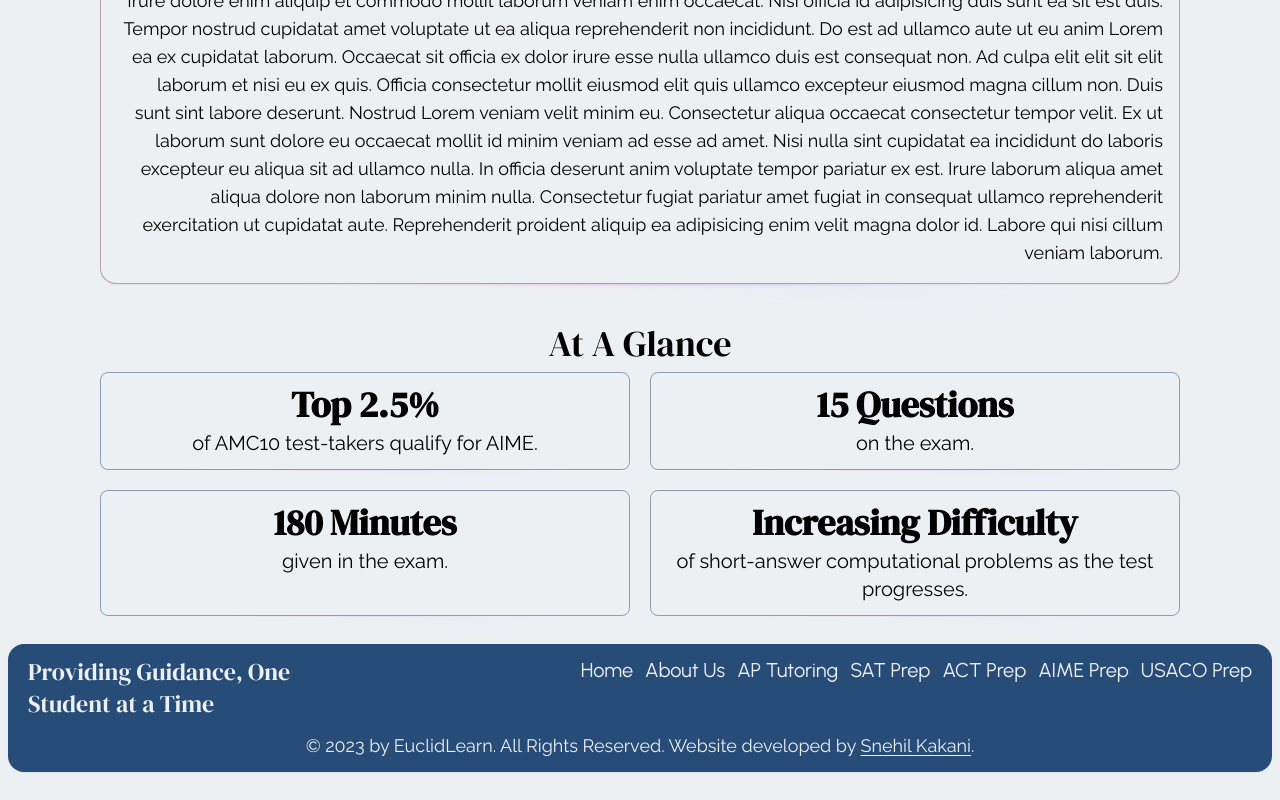
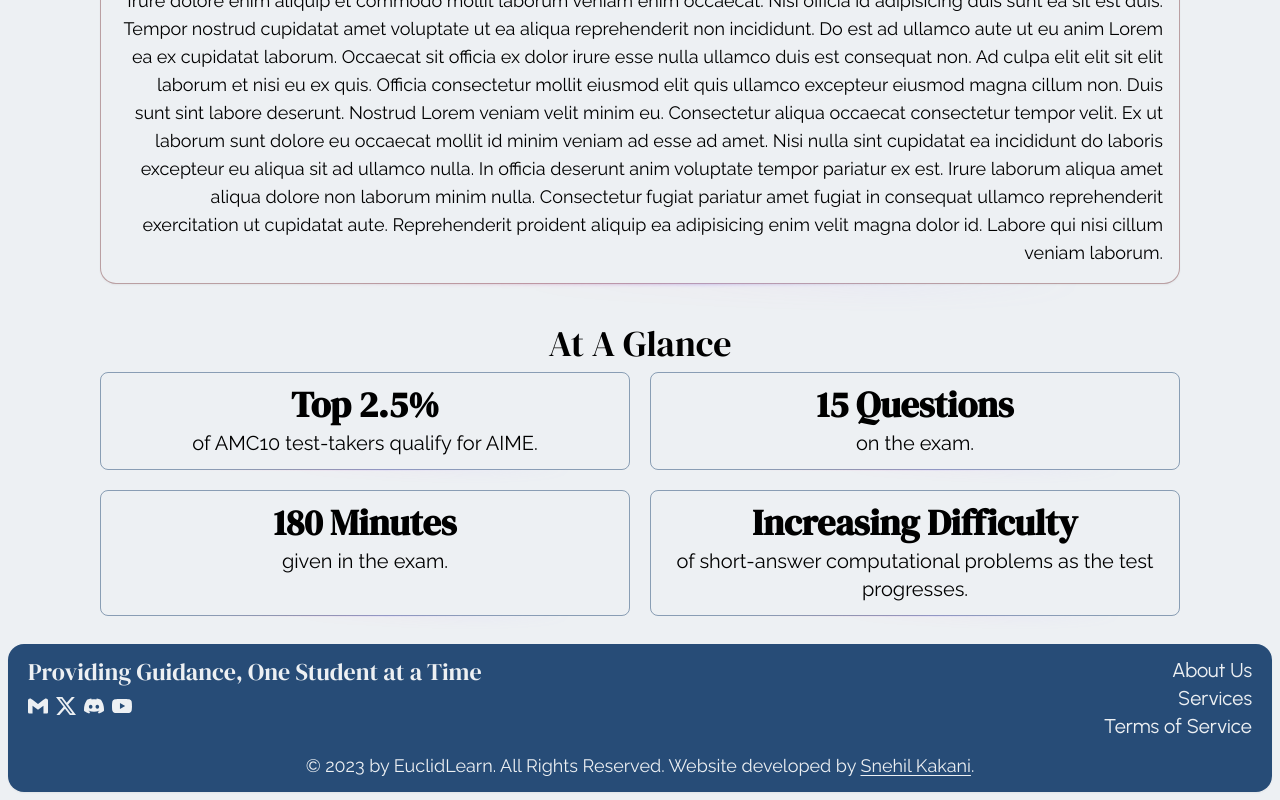
Before and after one commit to snek152/euclidlearn, a Next.js app: page /services/aime in a window 1280 px wide. Shown: the part 772-1572 px from the top of the page. Built offline with nearby package versions, Linux system fonts and the light colour scheme.

Commit message:
changing the footer

```diff
--- a/app/page.tsx
+++ b/app/page.tsx
@@ -61,7 +61,7 @@ export default function Home() {
         />
       </section>
       <div className="px-10 lg:px-24">
-        <section className="p-5">
+        <section className="p-5 scroll-m-28" id="courses">
           <h1 className="font-dm text-4xl mb-5 text-center">What We Offer</h1>
           <div className="grid grid-cols-1 sm:grid-cols-3 md:grid-cols-5 gap-5">
             <CourseCard title="AP" href="/services/ap" />
--- a/components/Footer.tsx
+++ b/components/Footer.tsx
@@ -5,16 +5,92 @@ import { Fragment } from "react";
 export default function Footer() {
   return (
     <section className="bg-navy rounded-2xl m-2 px-5 py-3 shadow-sm text-white">
-      <div className="flex flex-col md:flex-row justify-between">
+      <div className="grid grid-cols-2 justify-between">
+        <div>
           <h1 className="font-dm text-2xl">
             Providing Guidance, One Student at a Time
           </h1>
-        <div className="flex flex-col md:flex-row gap-3 w-full justify-end">
-          {navLinks.map((link, i) =>
-            link.href ? (
+          <div className="flex py-2 gap-2 focus:outline-none">
+            <a
+              href="mailto:info@euclidlearn.com"
+              target="_blank"
+              rel="noopener noreferrer"
+            >
+              <svg
+                role="img"
+                viewBox="0 0 24 24"
+                xmlns="http://www.w3.org/2000/svg"
+                className="fill-white h-5 w-5"
+              >
+                <title>Gmail</title>
+                <path d="M24 5.457v13.909c0 .904-.732 1.636-1.636 1.636h-3.819V11.73L12 16.64l-6.545-4.91v9.273H1.636A1.636 1.636 0 0 1 0 19.366V5.457c0-2.023 2.309-3.178 3.927-1.964L5.455 4.64 12 9.548l6.545-4.91 1.528-1.145C21.69 2.28 24 3.434 24 5.457z" />
+              </svg>
+            </a>
+            <a
+              href="https://x.com/learneuclid"
+              target="_blank"
+              rel="noopener noreferrer"
+            >
+              <svg
+                role="img"
+                viewBox="0 0 24 24"
+                xmlns="http://www.w3.org/2000/svg"
+                className="fill-white h-5 w-5"
+              >
+                <title>X</title>
+                <path d="M18.901 1.153h3.68l-8.04 9.19L24 22.846h-7.406l-5.8-7.584-6.638 7.584H.474l8.6-9.83L0 1.154h7.594l5.243 6.932ZM17.61 20.644h2.039L6.486 3.24H4.298Z" />
+              </svg>
+            </a>
+            <a
+              href="https://google.com"
+              target="_blank"
+              rel="noopener noreferrer"
+            >
+              <svg
+                role="img"
+                viewBox="0 0 24 24"
+                xmlns="http://www.w3.org/2000/svg"
+                className="fill-white h-5 w-5"
+              >
+                <title>Discord</title>
+                <path d="M20.317 4.3698a19.7913 19.7913 0 00-4.8851-1.5152.0741.0741 0 00-.0785.0371c-.211.3753-.4447.8648-.6083 1.2495-1.8447-.2762-3.68-.2762-5.4868 0-.1636-.3933-.4058-.8742-.6177-1.2495a.077.077 0 00-.0785-.037 19.7363 19.7363 0 00-4.8852 1.515.0699.0699 0 00-.0321.0277C.5334 9.0458-.319 13.5799.0992 18.0578a.0824.0824 0 00.0312.0561c2.0528 1.5076 4.0413 2.4228 5.9929 3.0294a.0777.0777 0 00.0842-.0276c.4616-.6304.8731-1.2952 1.226-1.9942a.076.076 0 00-.0416-.1057c-.6528-.2476-1.2743-.5495-1.8722-.8923a.077.077 0 01-.0076-.1277c.1258-.0943.2517-.1923.3718-.2914a.0743.0743 0 01.0776-.0105c3.9278 1.7933 8.18 1.7933 12.0614 0a.0739.0739 0 01.0785.0095c.1202.099.246.1981.3728.2924a.077.077 0 01-.0066.1276 12.2986 12.2986 0 01-1.873.8914.0766.0766 0 00-.0407.1067c.3604.698.7719 1.3628 1.225 1.9932a.076.076 0 00.0842.0286c1.961-.6067 3.9495-1.5219 6.0023-3.0294a.077.077 0 00.0313-.0552c.5004-5.177-.8382-9.6739-3.5485-13.6604a.061.061 0 00-.0312-.0286zM8.02 15.3312c-1.1825 0-2.1569-1.0857-2.1569-2.419 0-1.3332.9555-2.4189 2.157-2.4189 1.2108 0 2.1757 1.0952 2.1568 2.419 0 1.3332-.9555 2.4189-2.1569 2.4189zm7.9748 0c-1.1825 0-2.1569-1.0857-2.1569-2.419 0-1.3332.9554-2.4189 2.1569-2.4189 1.2108 0 2.1757 1.0952 2.1568 2.419 0 1.3332-.946 2.4189-2.1568 2.4189Z" />
+              </svg>
+            </a>
+            <a
+              href="https://www.youtube.com/@euclidlearn"
+              target="_blank"
+              rel="noopener noreferrer"
+            >
+              <svg
+                role="img"
+                viewBox="0 0 24 24"
+                className="fill-white h-5 w-5"
+                xmlns="http://www.w3.org/2000/svg"
+              >
+                <title>YouTube</title>
+                <path d="M23.498 6.186a3.016 3.016 0 0 0-2.122-2.136C19.505 3.545 12 3.545 12 3.545s-7.505 0-9.377.505A3.017 3.017 0 0 0 .502 6.186C0 8.07 0 12 0 12s0 3.93.502 5.814a3.016 3.016 0 0 0 2.122 2.136c1.871.505 9.376.505 9.376.505s7.505 0 9.377-.505a3.015 3.015 0 0 0 2.122-2.136C24 15.93 24 12 24 12s0-3.93-.502-5.814zM9.545 15.568V8.432L15.818 12l-6.273 3.568z" />
+              </svg>
+            </a>
+          </div>
+        </div>
+        <div className="flex flex-col w-full">
+          {[
+            {
+              href: "/about",
+              label: "About Us",
+            },
+            {
+              href: "/#courses",
+              label: "Services",
+            },
+            {
+              href: "/terms",
+              label: "Terms of Service",
+            },
+          ].map((link, i) => (
             <Link
               href={link.href}
-                className="font-dekko text-xl group"
+              className="self-end font-dekko text-xl group"
               key={i}
             >
               {link.label}
@@ -22,23 +98,7 @@ export default function Footer() {
                 className={`block max-w-0 group-hover:max-w-full transition-all duration-300 -mt-0.5 h-0.5 bg-white`}
               />
             </Link>
-            ) : (
-              <Fragment key={i}>
-                {link.subLinks!.map((subLink, i) => (
-                  <Link
-                    href={subLink.href!}
-                    className="font-dekko text-xl group"
-                    key={i}
-                  >
-                    {subLink.label}
-                    <span
-                      className={`block max-w-0 group-hover:max-w-full transition-all duration-300 -mt-0.5 h-0.5 bg-white`}
-                    />
-                  </Link>
           ))}
-              </Fragment>
-            )
-          )}
         </div>
       </div>
       <p className="md:text-center pt-3 text-lg font-antic">
```
Lines whose indentation alone changed are shown as unchanged.
